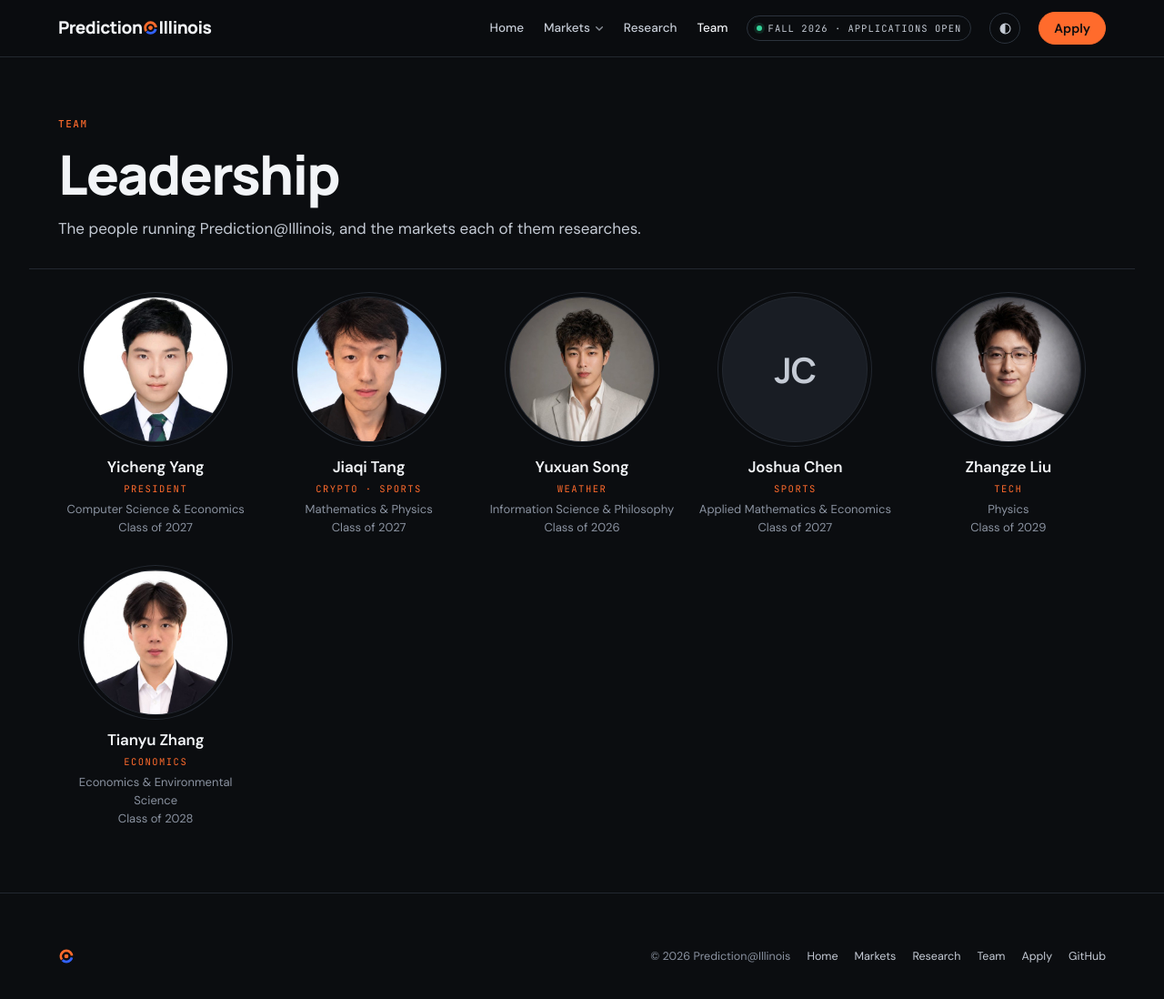
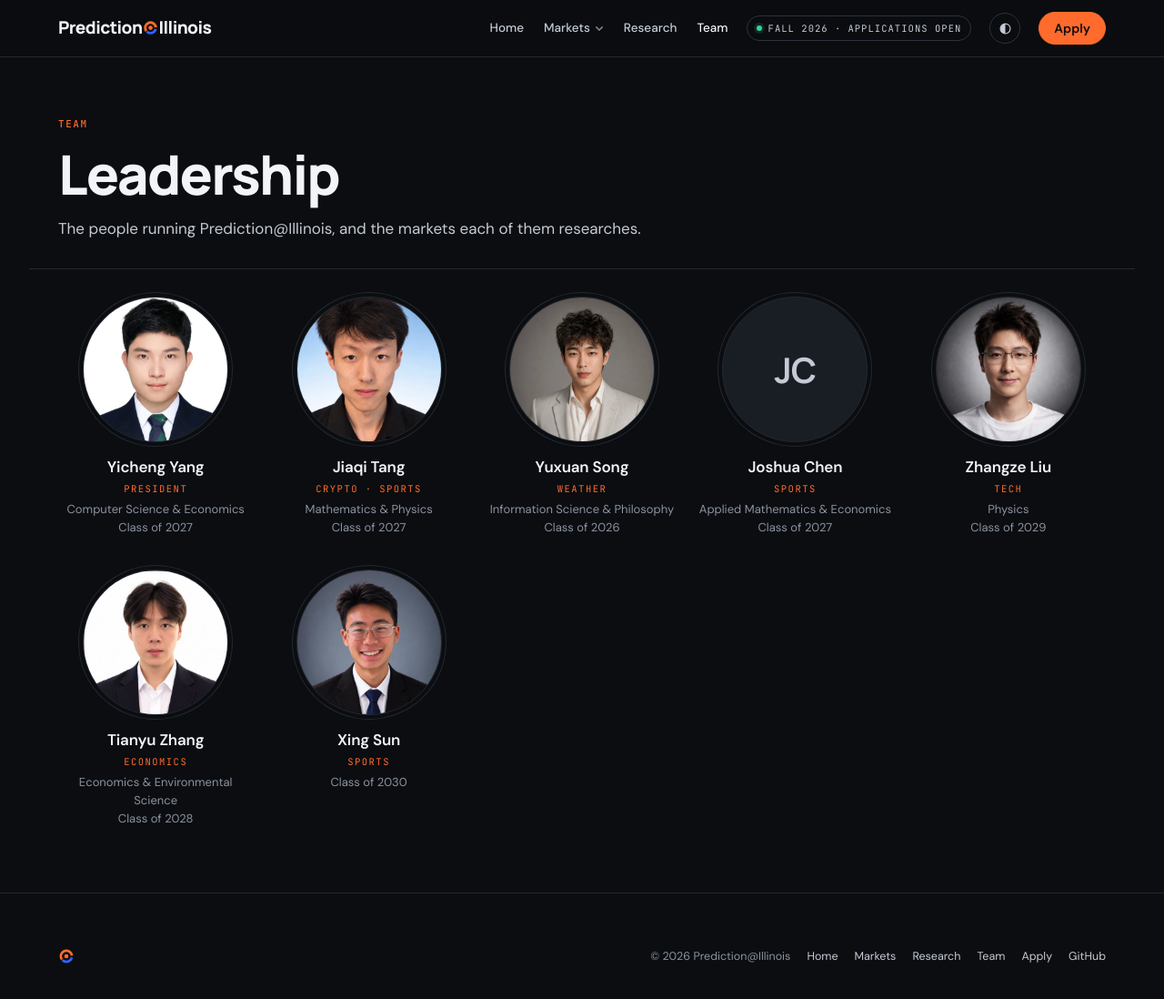
Before and after one commit to Prediction-Illinois/prediction-illinois.github.io, a Jekyll site: the page built from team/index.html, in a window 1280 px wide and 1113 px high. Shown: the top 1098 px of the window at 91% size. Built offline with Jekyll 4.4.1, drawn with Linux system fonts in a browser that asks for light colours.

Commit message:
Add Xing Sun to the team (Sports)

```diff
--- a/_data/team.yml
+++ b/_data/team.yml
@@ -46,3 +46,9 @@
   photo: /assets/team/tianyu-zhang.jpg
   major: Economics & Environmental Science
   year: Class of 2028
+
+- name: Xing Sun
+  tracks: [sports]
+  linkedin: https://www.linkedin.com/in/xing-sun-b92608361/
+  photo: /assets/team/xing-sun.jpg
+  year: Class of 2030
```
Also changed, not shown: assets/team/xing-sun.jpg (added).
